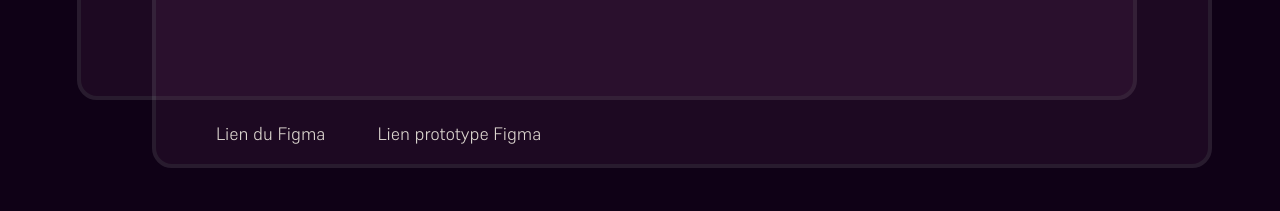
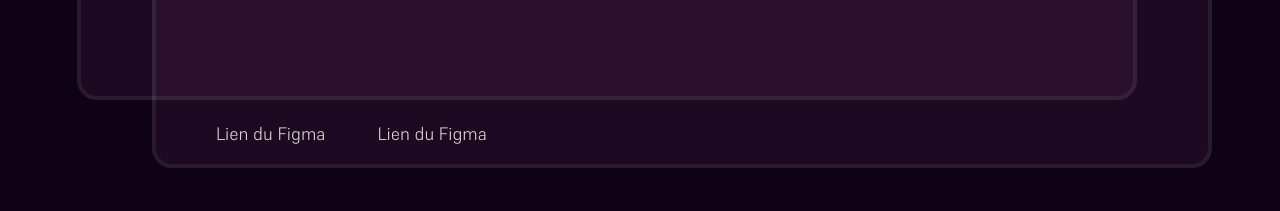
Before and after one commit to HeloisePi/Hugo---Portfolio, a SvelteKit app: page /projets in a window 1280 px wide. Shown: the part 5320-5531 px from the top of the page. Built offline with nearby package versions, Linux system fonts and the light colour scheme; a web font is replaced by a local one.

Commit message:
MAJ liens projets

```diff
--- a/src/routes/projets/+page.svelte
+++ b/src/routes/projets/+page.svelte
@@ -232,8 +232,8 @@ title1="Workshop 2024"
 title2= "Dose ta dose"
 link= "https://dosetadose.mmibordeaux.com/"
 linkTitle= "Lien du Figma"
-link2= "https://www.figma.com/design/pJOuIEjK7zIq4xV3g1J1hV/Workshop---2024?node-id=195-2&t=aPsoTFZBW3zrIfHT-1"
-linkTitle2= "Lien prototype Figma"
+link2= "https://www.figma.com/design/pJOuIEjK7zIq4xV3g1J1hV/Workshop---2024?node-id=0-1&t=aPsoTFZBW3zrIfHT-1"
+linkTitle2= "Lien du Figma"
 description= "Dose ta dose est un outil destiné aux infirmier·ère·s scolaires et enseignants pour sensibiliser les jeunes aux risques de l’alcool. Face à une consommation précoce et souvent influencée par l’entourage, ce kit pédagogique interactif propose des ressources adaptées pour mener des actions de prévention en collège et lycée.
 Conçu par un groupe de neuf étudiants en Métiers du Multimédia et de l’Internet à l’IUT Bordeaux Montaigne, ce projet répond à une problématique réelle, inédite et réalisable par des étudiants. Il a été développé lors d’un workshop de deux semaines."
 tag1= "DESIGN"
```
